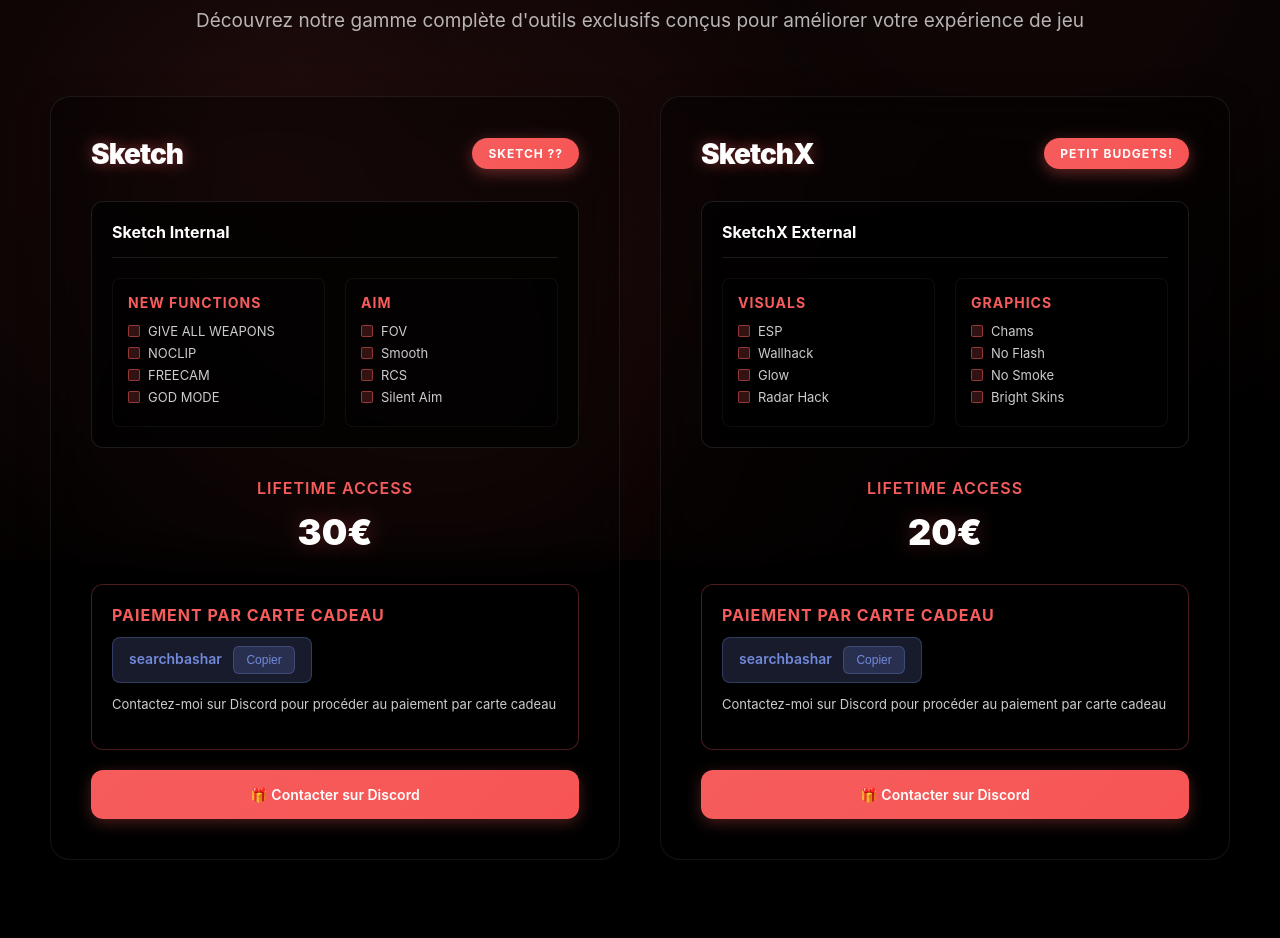
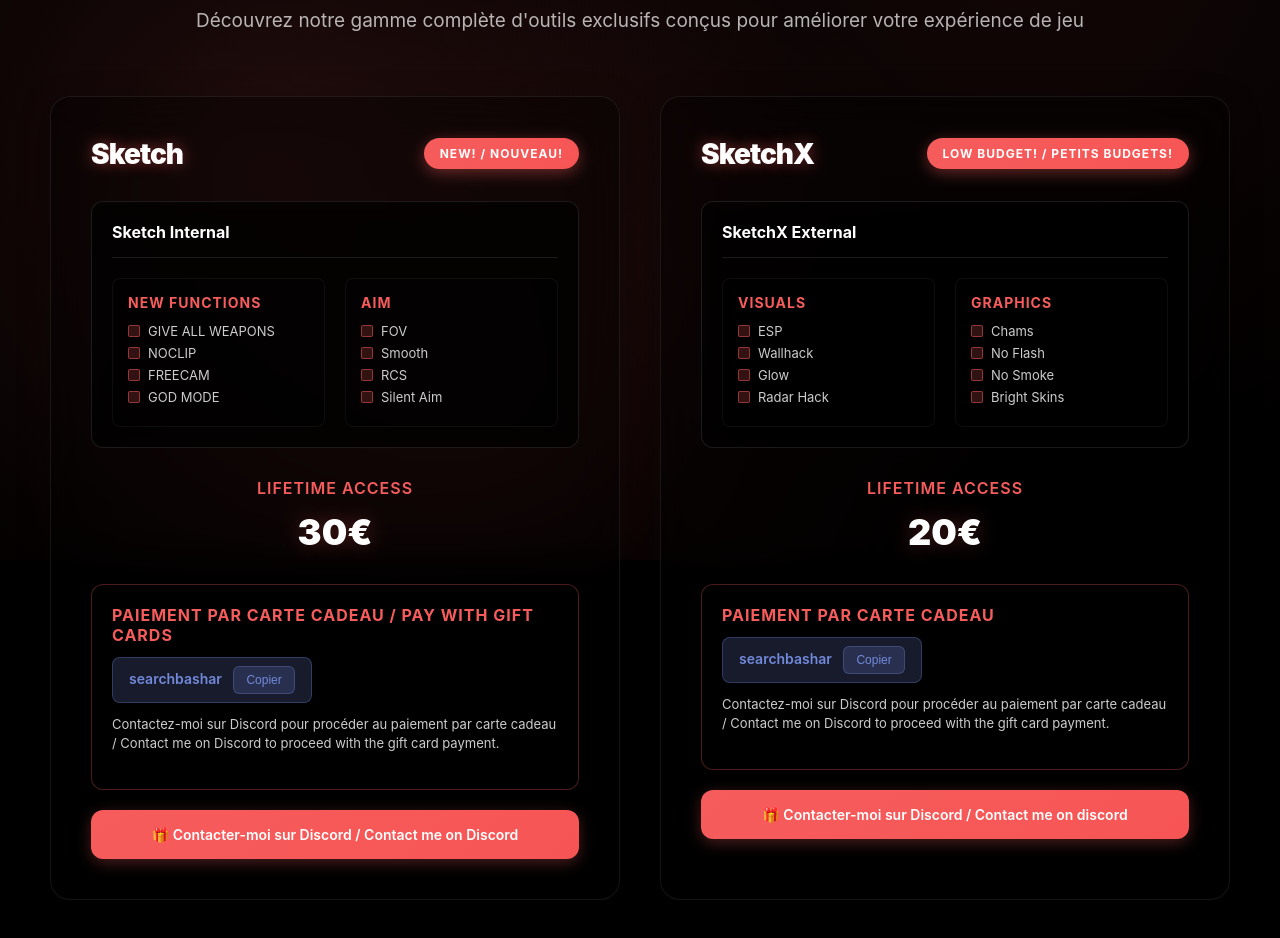
Before and after one commit to Basharrachar/sketch, a plain HTML site: page shop.html in a window 1280 px wide. Shown: the part 240-1178 px from the top of the page. Drawn offline with Linux system fonts and the light colour scheme.

Commit message:
Update shop.html

```diff
--- a/shop.html
+++ b/shop.html
@@ -611,7 +611,7 @@
                 <div class="product-card">
                     <div class="card-header">
                         <div class="card-logo">Sketch</div>
-                        <div class="limited-badge">Sketch ??</div>
+                        <div class="limited-badge">NEW! / NOUVEAU!</div>
                     </div>
 
                     <div class="product-mockup">
@@ -647,18 +647,18 @@
                         </div>
 
                         <div class="payment-info">
-                            <div class="payment-title">Paiement par carte cadeau</div>
+                            <div class="payment-title">Paiement par carte cadeau / Pay with Gift Cards</div>
                             <div class="discord-username">
                                 searchbashar
                                 <button class="copy-btn" onclick="copyToClipboard('searchbashar')">Copier</button>
                             </div>
                             <div class="payment-instruction">
-                                Contactez-moi sur Discord pour procéder au paiement par carte cadeau
+                                Contactez-moi sur Discord pour procéder au paiement par carte cadeau / Contact me on Discord to proceed with the gift card payment.
                             </div>
                         </div>
 
                         <a href="https://discord.com/users/searchbashar" target="_blank" class="gift-card-btn">
-                            🎁 Contacter sur Discord
+                            🎁 Contacter-moi sur Discord / Contact me on Discord
                         </a>
                     </div>
                 </div>
@@ -667,7 +667,7 @@
                 <div class="product-card">
                     <div class="card-header">
                         <div class="card-logo">SketchX</div>
-                        <div class="limited-badge">Petit Budgets!</div>
+                        <div class="limited-badge">low budget! / Petits Budgets!</div>
                     </div>
 
                     <div class="product-mockup">
@@ -709,12 +709,12 @@
                                 <button class="copy-btn" onclick="copyToClipboard('searchbashar')">Copier</button>
                             </div>
                             <div class="payment-instruction">
-                                Contactez-moi sur Discord pour procéder au paiement par carte cadeau
+                                Contactez-moi sur Discord pour procéder au paiement par carte cadeau / Contact me on Discord to proceed with the gift card payment.
                             </div>
                         </div>
 
                         <a href="https://discord.com/users/searchbashar" target="_blank" class="gift-card-btn">
-                            🎁 Contacter sur Discord
+                            🎁 Contacter-moi sur Discord / Contact me on discord
                         </a>
                     </div>
                 </div>
```
